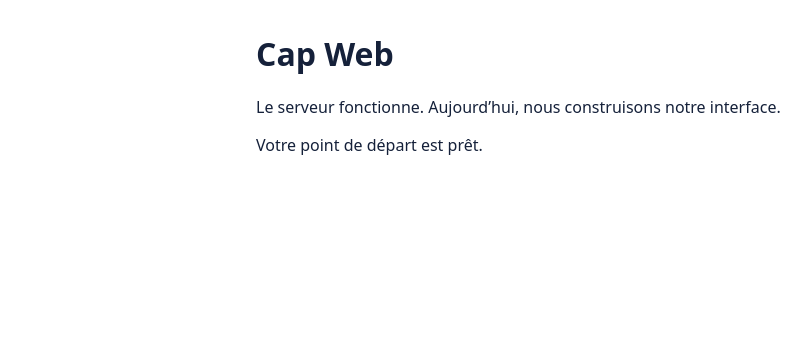
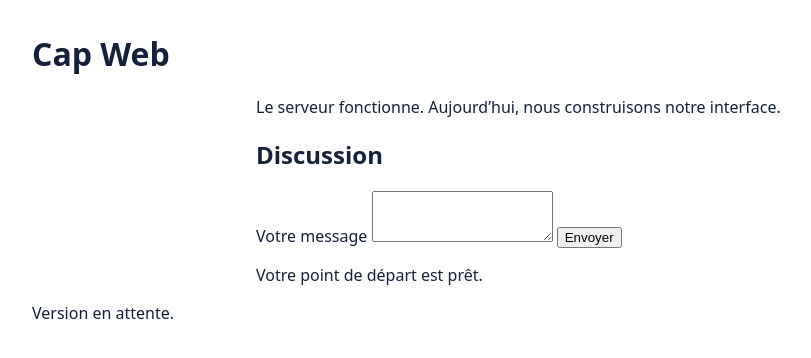
Before and after one commit to Shunouu/demarrage-etudiants-j1, a website: page atelier/public/index.html in a window 1280 px wide. Shown: the whole page, without its empty margins (0-811 px from the left). Drawn offline with Linux system fonts and the light colour scheme.

Commit message:
TP02 : structurer la page HTML

```diff
--- a/atelier/public/index.html
+++ b/atelier/public/index.html
@@ -7,11 +7,25 @@
   <link rel="stylesheet" href="./styles.css">
 </head>
 <body>
+  <header>
+    <h1>Cap Web</h1>
+  </header>
   <main>
-    <h1>Cap Web</h1>
     <p>Le serveur fonctionne. Aujourd’hui, nous construisons notre interface.</p>
+    <section aria-labelledby="titre-chat">
+      <h2 id="titre-chat">Discussion</h2>
+      <ul id="messages" aria-label="Messages" aria-live="polite"></ul>
+      <form id="chat-form">
+        <label for="message">Votre message</label>
+        <textarea id="message" name="message" rows="3" required maxlength="280"></textarea>
+        <button type="submit">Envoyer</button>
+      </form>
+    </section>
     <p id="status" role="status"></p>
   </main>
+  <footer>
+    <span id="version">Version en attente.</span>
+  </footer>
   <script type="module" src="./js/app.js"></script>
 </body>
 </html>
```
